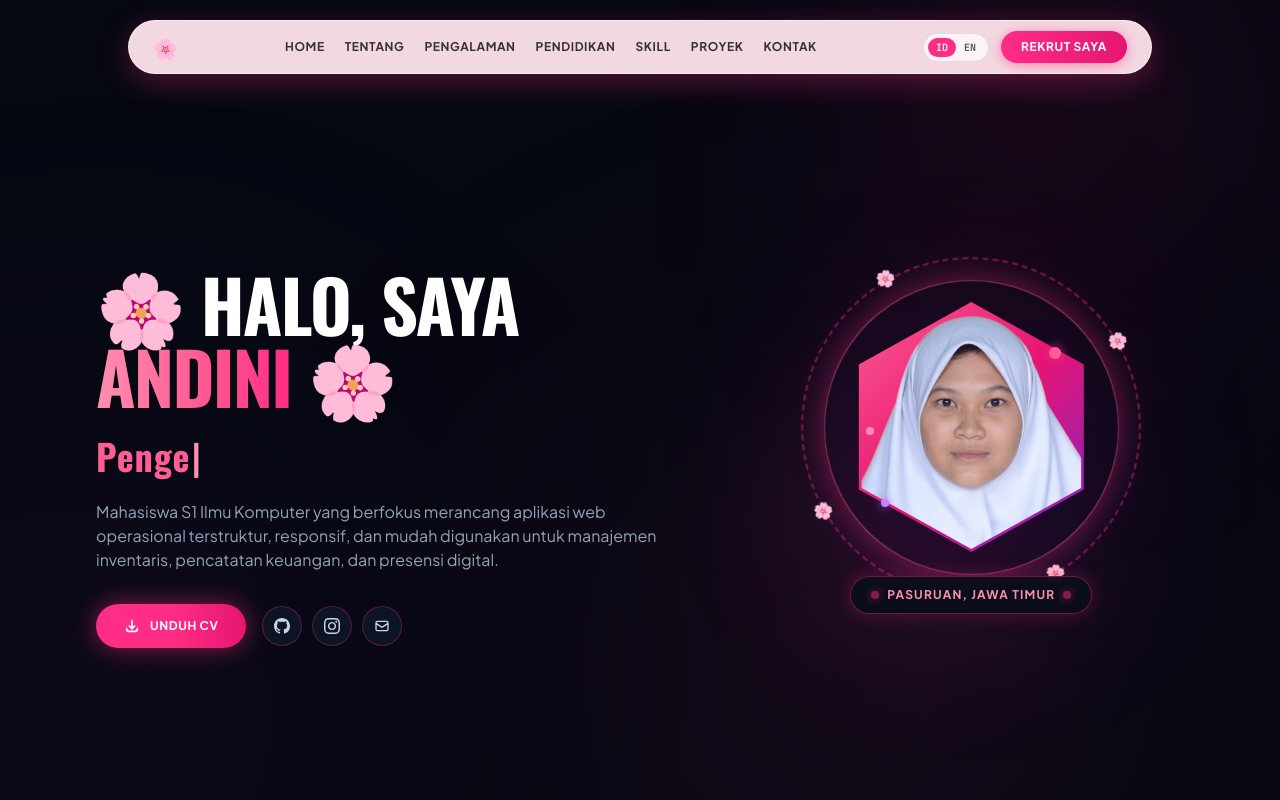
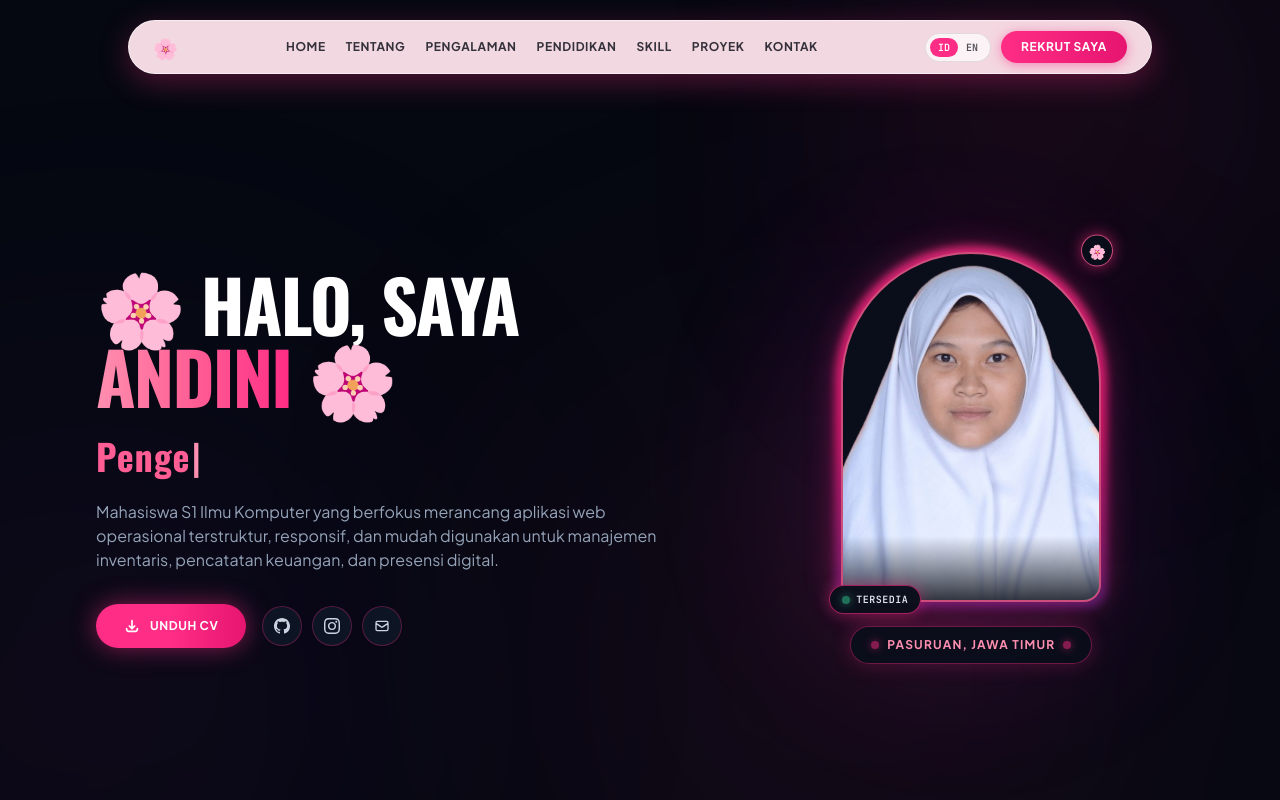
Before and after one commit to andinikp/port-andinikp, a plain HTML site: page index.html in a window 1280 px wide. Shown: the top 800 px of the page. Drawn offline with nearby package versions, Linux system fonts and the light colour scheme.

Commit message:
fix: resolve duplicate navbar links, refine layout spacing, and upgrade hero portrait to arched portal matching photo

```diff
--- a/index.html
+++ b/index.html
@@ -182,7 +182,7 @@
 
             <!-- Desktop Nav Items -->
             <nav
-                class="hidden md:flex items-center gap-3 lg:gap-5 text-[11px] lg:text-xs font-bold tracking-wider uppercase text-dark-950/80">
+                class="hidden md:flex items-center gap-2.5 lg:gap-5 text-[10.5px] lg:text-xs font-bold tracking-wider uppercase text-dark-950/80">
                 <a href="#home" class="hover:text-sakura-600 transition py-1" data-id="Home" data-en="Home">Home</a>
                 <a href="#about" class="hover:text-sakura-600 transition py-1" data-id="Tentang" data-en="About">Tentang</a>
                 <a href="#experience" class="hover:text-sakura-600 transition py-1" data-id="Pengalaman" data-en="Experience">Pengalaman</a>
@@ -193,24 +193,26 @@
             </nav>
 
             <!-- Right Actions: Language Selector + Hire Me Button -->
-            <div class="flex items-center gap-2 sm:gap-3 shrink-0">
+            <div class="flex items-center gap-2 sm:gap-2.5 shrink-0">
                 <!-- Language Toggle (Segmented Pill ID | EN) -->
                 <button type="button" onclick="toggleLang()" id="lang-btn"
-                    class="inline-flex items-center p-1 rounded-full bg-white/70 hover:bg-white text-dark-950 transition border border-dark-950/10 shadow-xs shrink-0 cursor-pointer"
+                    class="inline-flex items-center p-0.5 sm:p-1 rounded-full bg-white/70 hover:bg-white text-dark-950 transition border border-dark-950/10 shadow-xs shrink-0 cursor-pointer"
                     title="Ganti Bahasa / Switch Language">
-                    <span id="lang-badge-id" class="px-2 py-0.5 rounded-full text-[10px] font-bold font-mono transition-all duration-200 bg-sakura-500 text-white shadow-xs">ID</span>
-                    <span id="lang-badge-en" class="px-2 py-0.5 rounded-full text-[10px] font-bold font-mono transition-all duration-200 text-dark-950/70 hover:text-dark-950">EN</span>
+                    <span id="lang-badge-id"
+                        class="px-2 py-0.5 rounded-full text-[10px] font-bold font-mono transition-all duration-200 bg-sakura-500 text-white shadow-xs">ID</span>
+                    <span id="lang-badge-en"
+                        class="px-2 py-0.5 rounded-full text-[10px] font-bold font-mono transition-all duration-200 text-dark-950/70 hover:text-dark-950">EN</span>
                 </button>
 
                 <a href="#contact"
-                    class="bg-gradient-to-r from-sakura-500 to-sakura-600 hover:from-sakura-600 hover:to-sakura-700 text-white text-[11px] sm:text-xs font-bold tracking-wider uppercase px-4 sm:px-5 py-2 rounded-full shadow-[0_2px_12px_rgba(255,45,133,0.5)] transition duration-300 shrink-0 whitespace-nowrap"
+                    class="bg-gradient-to-r from-sakura-500 to-sakura-600 hover:from-sakura-600 hover:to-sakura-700 text-white text-[10.5px] sm:text-xs font-bold tracking-wider uppercase px-3.5 sm:px-5 py-2 rounded-full shadow-[0_2px_12px_rgba(255,45,133,0.5)] transition duration-300 shrink-0 whitespace-nowrap"
                     data-id="Rekrut Saya" data-en="Hire Me">
-                    Hire Me
+                    Rekrut Saya
                 </a>
 
                 <!-- Mobile Hamburger Toggle -->
-                <button type="button" onclick="toggleMobileMenu()" class="md:hidden p-1.5 text-dark-950 focus:outline-none"
-                    aria-label="Toggle Navigation">
+                <button type="button" onclick="toggleMobileMenu()"
+                    class="md:hidden p-1.5 text-dark-950 focus:outline-none" aria-label="Toggle Navigation">
                     <svg id="hamburger-icon" class="w-5 h-5" fill="none" stroke="currentColor" viewBox="0 0 24 24">
                         <path stroke-linecap="round" stroke-linejoin="round" stroke-width="2.5"
                             d="M4 6h16M4 12h16M4 18h16" />
@@ -240,14 +242,17 @@
                 class="hover:text-sakura-400 py-2 border-b border-dark-800" data-id="Skill" data-en="Skill">Skill</a>
             <a href="#project" onclick="toggleMobileMenu()"
                 class="hover:text-sakura-400 py-2 border-b border-dark-800" data-id="Proyek" data-en="Project">Proyek</a>
-            <a href="#contact" onclick="toggleMobileMenu()" class="hover:text-sakura-400 py-2" data-id="Kontak" data-en="Contact">Kontak</a>
+            <a href="#contact" onclick="toggleMobileMenu()" class="hover:text-sakura-400 py-2" data-id="Kontak"
+                data-en="Contact">Kontak</a>
         </nav>
         <div class="pt-3 border-t border-dark-800 flex items-center justify-center gap-3">
             <span class="text-xs text-slate-400 font-mono">Bahasa:</span>
             <button type="button" onclick="toggleLang()"
                 class="inline-flex items-center p-1 rounded-full bg-dark-800 border border-sakura-500/30">
-                <span class="mobile-lang-badge-id px-3 py-1 rounded-full text-xs font-bold font-mono transition-all duration-200">ID</span>
-                <span class="mobile-lang-badge-en px-3 py-1 rounded-full text-xs font-bold font-mono transition-all duration-200">EN</span>
+                <span
+                    class="mobile-lang-badge-id px-3 py-1 rounded-full text-xs font-bold font-mono transition-all duration-200">ID</span>
+                <span
+                    class="mobile-lang-badge-en px-3 py-1 rounded-full text-xs font-bold font-mono transition-all duration-200">EN</span>
             </button>
         </div>
     </div>
@@ -322,61 +327,50 @@
                 </div>
             </div>
 
-            <!-- Right Visual: Unique Framed Portrait -->
+            <!-- Right Visual: Unique Arched Portal Portrait (Matching Reference & Photo Aura) -->
             <div class="lg:col-span-5 flex flex-col items-center justify-center relative">
 
-                <!-- Outer glow aura -->
+                <!-- Ambient Magenta Halo Backdrop -->
                 <div
-                    class="absolute w-80 h-80 rounded-full bg-gradient-to-tr from-sakura-500/35 via-purple-700/20 to-transparent blur-[80px] -z-10 animate-glow-bg">
-                </div>
-
-                <!-- Portrait wrapper -->
-                <div class="relative flex items-center justify-center">
-
-                    <!-- Rotating dashed neon ring (outermost) -->
-                    <div class="absolute w-[300px] h-[300px] sm:w-[340px] sm:h-[340px] rounded-full border-2 border-dashed border-sakura-500/40 animate-spin"
-                        style="animation-duration:12s;"></div>
-
-                    <!-- Rotating solid ring (middle, reverse) -->
-                    <div class="absolute w-[260px] h-[260px] sm:w-[295px] sm:h-[295px] rounded-full border border-sakura-400/60 shadow-[0_0_30px_rgba(255,45,133,0.4)] animate-spin"
-                        style="animation-duration:8s;animation-direction:reverse;"></div>
-
-                    <!-- Sakura dot markers on outer ring -->
-                    <div class="absolute w-[300px] h-[300px] sm:w-[340px] sm:h-[340px] animate-spin"
-                        style="animation-duration:12s;">
-                        <span class="absolute top-0 left-1/2 -translate-x-1/2 -translate-y-1/2 text-base">🌸</span>
-                        <span class="absolute bottom-0 left-1/2 -translate-x-1/2 translate-y-1/2 text-base">🌸</span>
-                        <span class="absolute left-0 top-1/2 -translate-y-1/2 -translate-x-1/2 text-base">🌸</span>
-                        <span class="absolute right-0 top-1/2 -translate-y-1/2 translate-x-1/2 text-base">🌸</span>
-                    </div>
-
-                    <!-- Hexagonal clip photo frame -->
-                    <div class="relative w-[220px] h-[220px] sm:w-[250px] sm:h-[250px] overflow-hidden shadow-[0_0_60px_rgba(255,45,133,0.5)]"
-                        style="clip-path: polygon(50% 0%, 95% 25%, 95% 75%, 50% 100%, 5% 75%, 5% 25%);">
-                        <!-- Neon pink border layer -->
+                    class="absolute w-72 sm:w-80 h-80 sm:h-96 rounded-full bg-gradient-to-tr from-sakura-500/35 via-purple-700/20 to-transparent blur-[80px] -z-10 animate-glow-bg">
+                </div>
+
+                <!-- Arch Frame Container -->
+                <div class="relative group">
+                    <!-- Outer Glowing Neon Arch Rim -->
+                    <div
+                        class="absolute -inset-1.5 rounded-t-[150px] sm:rounded-t-[170px] rounded-b-3xl bg-gradient-to-b from-sakura-500 via-sakura-600 to-purple-600/40 opacity-80 blur-sm group-hover:opacity-100 transition duration-500">
+                    </div>
+
+                    <!-- Arch Frame Card with Border -->
+                    <div
+                        class="relative w-[230px] sm:w-[260px] h-[310px] sm:h-[350px] rounded-t-[146px] sm:rounded-t-[166px] rounded-b-[22px] overflow-hidden bg-dark-900 border-2 border-sakura-400/80 shadow-[0_0_35px_rgba(255,45,133,0.45)]">
+                        <!-- Portrait Image -->
+                        <img id="photo-primary" src="./images/profil-1.png" alt="Andini Karina Putri"
+                            class="w-full h-full object-cover object-top transition duration-700 group-hover:scale-105" />
+                        <!-- Subtle dark gradient overlay at base for contrast -->
                         <div
-                            class="absolute inset-0 bg-gradient-to-br from-sakura-400 via-sakura-600 to-purple-700 z-0">
-                        </div>
-                        <!-- Photo -->
-                        <img id="photo-primary" src="./images/profil-1.png" alt="Andini Karina Putri"
-                            class="absolute inset-[3px] z-10 w-[calc(100%-6px)] h-[calc(100%-6px)] object-cover object-top transition-all duration-500"
-                            style="clip-path: polygon(50% 0%, 95% 25%, 95% 75%, 50% 100%, 5% 75%, 5% 25%);" />
-                    </div>
-
-                    <!-- Corner accent dots -->
-                    <div
-                        class="absolute w-3 h-3 rounded-full bg-sakura-400 shadow-[0_0_12px_#FF2D85] top-[18%] right-[14%]">
-                    </div>
-                    <div
-                        class="absolute w-2 h-2 rounded-full bg-purple-400 shadow-[0_0_10px_#a855f7] bottom-[18%] left-[14%]">
-                    </div>
-                    <div
-                        class="absolute w-2 h-2 rounded-full bg-sakura-300 shadow-[0_0_8px_#FF2D85] top-[50%] left-[8%]">
-                    </div>
-
-                </div>
-
-                <!-- Name badge below -->
+                            class="absolute inset-x-0 bottom-0 h-16 bg-gradient-to-t from-dark-950/80 to-transparent pointer-events-none">
+                        </div>
+                    </div>
+
+                    <!-- Floating Sakura Accent Top-Right -->
+                    <div
+                        class="absolute -top-3 -right-3 w-8 h-8 rounded-full bg-dark-900/90 border border-sakura-400/80 shadow-[0_0_15px_rgba(255,45,133,0.6)] flex items-center justify-center text-sm animate-bounce"
+                        style="animation-duration: 3s;">
+                        🌸
+                    </div>
+
+                    <!-- Floating Status Pill Bottom-Left -->
+                    <div
+                        class="absolute -bottom-3 -left-3 bg-dark-900/95 backdrop-blur-md px-3 py-1.5 rounded-full border border-sakura-500/60 shadow-[0_0_15px_rgba(255,45,133,0.4)] flex items-center gap-1.5">
+                        <span class="w-2 h-2 rounded-full bg-emerald-400 shadow-[0_0_8px_#34d399] animate-pulse"></span>
+                        <span class="text-[10px] font-mono font-bold tracking-wider uppercase text-slate-200"
+                            data-id="Tersedia" data-en="Available">Tersedia</span>
+                    </div>
+                </div>
+
+                <!-- Location Badge Below -->
                 <div
                     class="mt-6 bg-dark-900/90 backdrop-blur-md px-5 py-2.5 rounded-full border border-sakura-500/40 text-center shadow-[0_0_20px_rgba(255,45,133,0.25)]">
                     <p
@@ -550,19 +544,23 @@
                     <div class="grid grid-cols-2 gap-4 pt-2">
                         <div class="p-4 rounded-2xl bg-dark-900/90 border border-sakura-500/20 shadow-neon-card">
                             <p class="font-display text-3xl font-extrabold text-sakura-400">02+</p>
-                            <p class="text-xs text-slate-400 mt-0.5" data-id="Aplikasi Web Rilis" data-en="Live Web Apps">Aplikasi Web Rilis</p>
+                            <p class="text-xs text-slate-400 mt-0.5" data-id="Aplikasi Web Rilis"
+                                data-en="Live Web Apps">Aplikasi Web Rilis</p>
                         </div>
                         <div class="p-4 rounded-2xl bg-dark-900/90 border border-sakura-500/20 shadow-neon-card">
                             <p class="font-display text-3xl font-extrabold text-sakura-400">12+</p>
-                            <p class="text-xs text-slate-400 mt-0.5" data-id="Teknologi & Tools" data-en="Tech & Tools">Teknologi & Tools</p>
+                            <p class="text-xs text-slate-400 mt-0.5" data-id="Teknologi & Tools" data-en="Tech & Tools">
+                                Teknologi & Tools</p>
                         </div>
                         <div class="p-4 rounded-2xl bg-dark-900/90 border border-sakura-500/20 shadow-neon-card">
                             <p class="font-display text-3xl font-extrabold text-sakura-400">100%</p>
-                            <p class="text-xs text-slate-400 mt-0.5" data-id="Desain Responsif" data-en="Responsive Design">Desain Responsif</p>
+                            <p class="text-xs text-slate-400 mt-0.5" data-id="Desain Responsif"
+                                data-en="Responsive Design">Desain Responsif</p>
                         </div>
                         <div class="p-4 rounded-2xl bg-dark-900/90 border border-sakura-500/20 shadow-neon-card">
                             <p class="font-display text-3xl font-extrabold text-sakura-400">BPS</p>
-                            <p class="text-xs text-slate-400 mt-0.5" data-id="Pengalaman Kerja" data-en="Field Experience">Pengalaman Kerja</p>
+                            <p class="text-xs text-slate-400 mt-0.5" data-id="Pengalaman Kerja"
+                                data-en="Field Experience">Pengalaman Kerja</p>
                         </div>
                     </div>
                 </div>
@@ -734,17 +732,19 @@
                                         data-id="S1 Ilmu Komputer" data-en="Bachelor of Computer Science">
                                         S1 Ilmu Komputer
                                     </h3>
-                                    <span class="text-[10px] font-mono text-sakura-400 shrink-0"
-                                        data-id="2022 – Skrg" data-en="2022 – Present">2022 – Skrg</span>
+                                    <span class="text-[10px] font-mono text-sakura-400 shrink-0" data-id="2022 – Skrg"
+                                        data-en="2022 – Present">2022 – Skrg</span>
                                 </div>
                                 <p class="text-xs text-sakura-300 mt-0.5">Universitas PGRI Wiranegara</p>
                                 <div class="flex flex-wrap gap-1.5 mt-2">
                                     <span
                                         class="text-[10px] font-mono px-2 py-0.5 rounded-md bg-dark-800 text-slate-400"
-                                        data-id="Rekayasa Perangkat Lunak" data-en="Software Engineering">Rekayasa Perangkat Lunak</span>
+                                        data-id="Rekayasa Perangkat Lunak" data-en="Software Engineering">Rekayasa
+                                        Perangkat Lunak</span>
                                     <span
                                         class="text-[10px] font-mono px-2 py-0.5 rounded-md bg-dark-800 text-slate-400"
-                                        data-id="Basis Data Relasional" data-en="Relational Database">Basis Data Relasional</span>
+                                        data-id="Basis Data Relasional" data-en="Relational Database">Basis Data
+                                        Relasional</span>
                                 </div>
                             </div>
                         </div>
@@ -759,8 +759,7 @@
                                     </h3>
                                     <span class="text-[10px] font-mono text-sakura-400 shrink-0">2019 – 2022</span>
                                 </div>
-                                <p class="text-xs text-sakura-300 mt-0.5"
-                                    data-id="Pasuruan, Jawa Timur — Jurusan IPA"
+                                <p class="text-xs text-sakura-300 mt-0.5" data-id="Pasuruan, Jawa Timur — Jurusan IPA"
                                     data-en="Pasuruan, East Java — Science Major">
                                     Pasuruan, Jawa Timur — Jurusan IPA
                                 </p>
@@ -785,8 +784,8 @@
                                     </h3>
                                     <span class="text-[10px] font-mono text-sakura-400 shrink-0">2016 – 2019</span>
                                 </div>
-                                <p class="text-xs text-sakura-300 mt-0.5"
-                                    data-id="Pasuruan, Jawa Timur" data-en="Pasuruan, East Java">
+                                <p class="text-xs text-sakura-300 mt-0.5" data-id="Pasuruan, Jawa Timur"
+                                    data-en="Pasuruan, East Java">
                                     Pasuruan, Jawa Timur
                                 </p>
                                 <div class="flex flex-wrap gap-1.5 mt-2">
@@ -810,8 +809,8 @@
                                     </h3>
                                     <span class="text-[10px] font-mono text-sakura-400 shrink-0">2010 – 2016</span>
                                 </div>
-                                <p class="text-xs text-sakura-300 mt-0.5"
-                                    data-id="Pasuruan, Jawa Timur" data-en="Pasuruan, East Java">
+                                <p class="text-xs text-sakura-300 mt-0.5" data-id="Pasuruan, Jawa Timur"
+                                    data-en="Pasuruan, East Java">
                                     Pasuruan, Jawa Timur
                                 </p>
                                 <div class="flex flex-wrap gap-1.5 mt-2">
@@ -1195,9 +1194,9 @@
                                     PHP • Tailwind CSS
                                 </span>
                             </div>
-                            <h3
-                                class="font-display text-2xl font-bold uppercase text-white group-hover:text-sakura-300 transition"
-                                data-id="Rajut.in — Sistem Stok Bahan & Keuangan" data-en="Rajut.in — Stock & Financial System">
+                            <h3 class="font-display text-2xl font-bold uppercase text-white group-hover:text-sakura-300 transition"
+                                data-id="Rajut.in — Sistem Stok Bahan & Keuangan"
+                                data-en="Rajut.in — Stock & Financial System">
                                 Rajut.in — Sistem Stok Bahan & Keuangan
                             </h3>
                             <p class="text-xs sm:text-sm text-slate-400 mt-2 leading-relaxed"
@@ -1251,8 +1250,7 @@
                                     Dashboard Admin
                                 </span>
                             </div>
-                            <h3
-                                class="font-display text-2xl font-bold uppercase text-white group-hover:text-sakura-300 transition"
+                            <h3 class="font-display text-2xl font-bold uppercase text-white group-hover:text-sakura-300 transition"
                                 data-id="Sistem Absensi QR Code Mahasiswa" data-en="Student QR Code Attendance System">
                                 Sistem Absensi QR Code Mahasiswa
                             </h3>
@@ -1324,8 +1322,7 @@
                         <a href="https://instagram.com/andinikarn" target="_blank" rel="noopener noreferrer"
                             class="hover:text-sakura-400 transition">Instagram</a>
                         <span>•</span>
-                        <a href="./cv/CV-Andini-Karina-Putri.pdf" download
-                            class="hover:text-sakura-400 transition"
+                        <a href="./cv/CV-Andini-Karina-Putri.pdf" download class="hover:text-sakura-400 transition"
                             data-id="Unduh CV" data-en="Download CV">Unduh CV</a>
                     </div>
                 </div>
```
